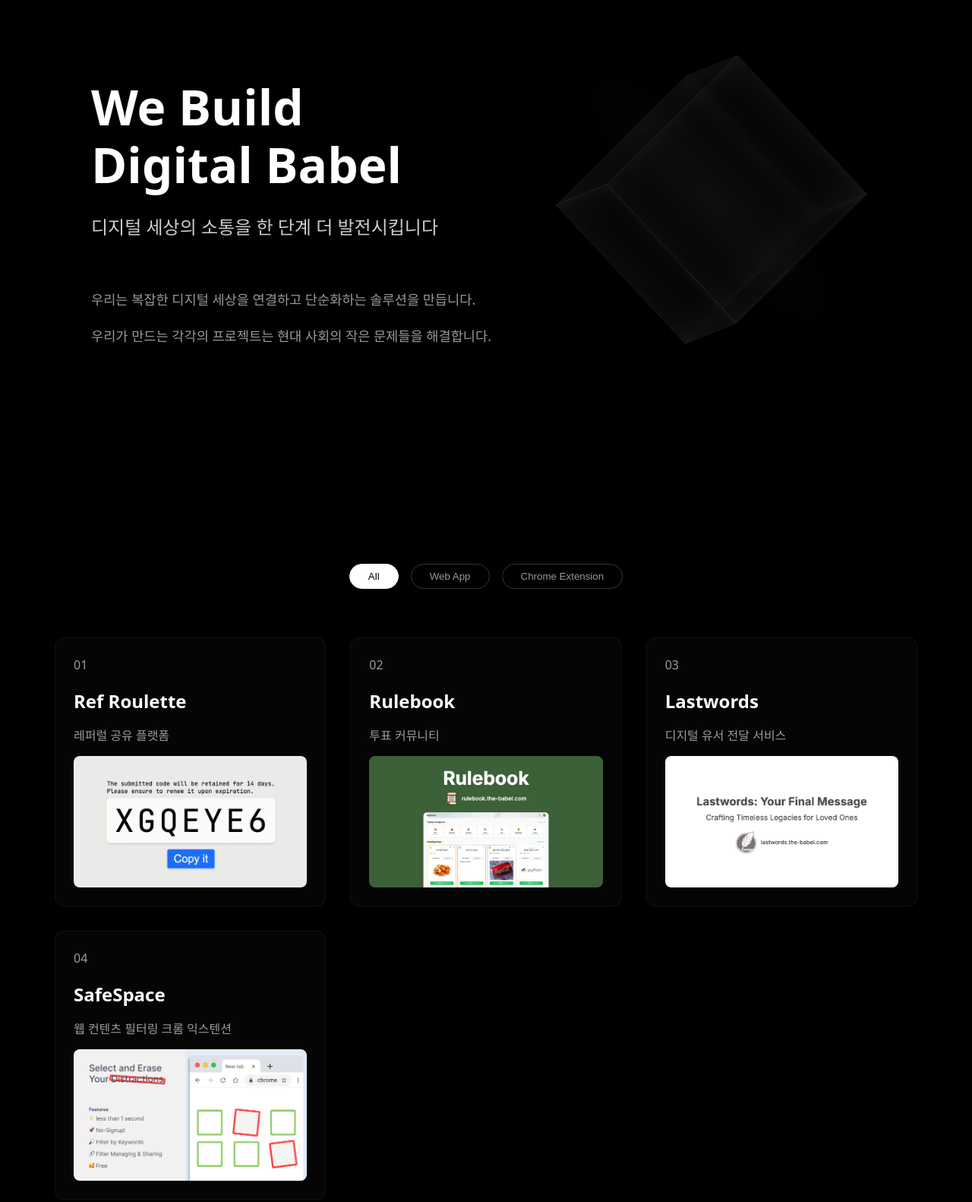
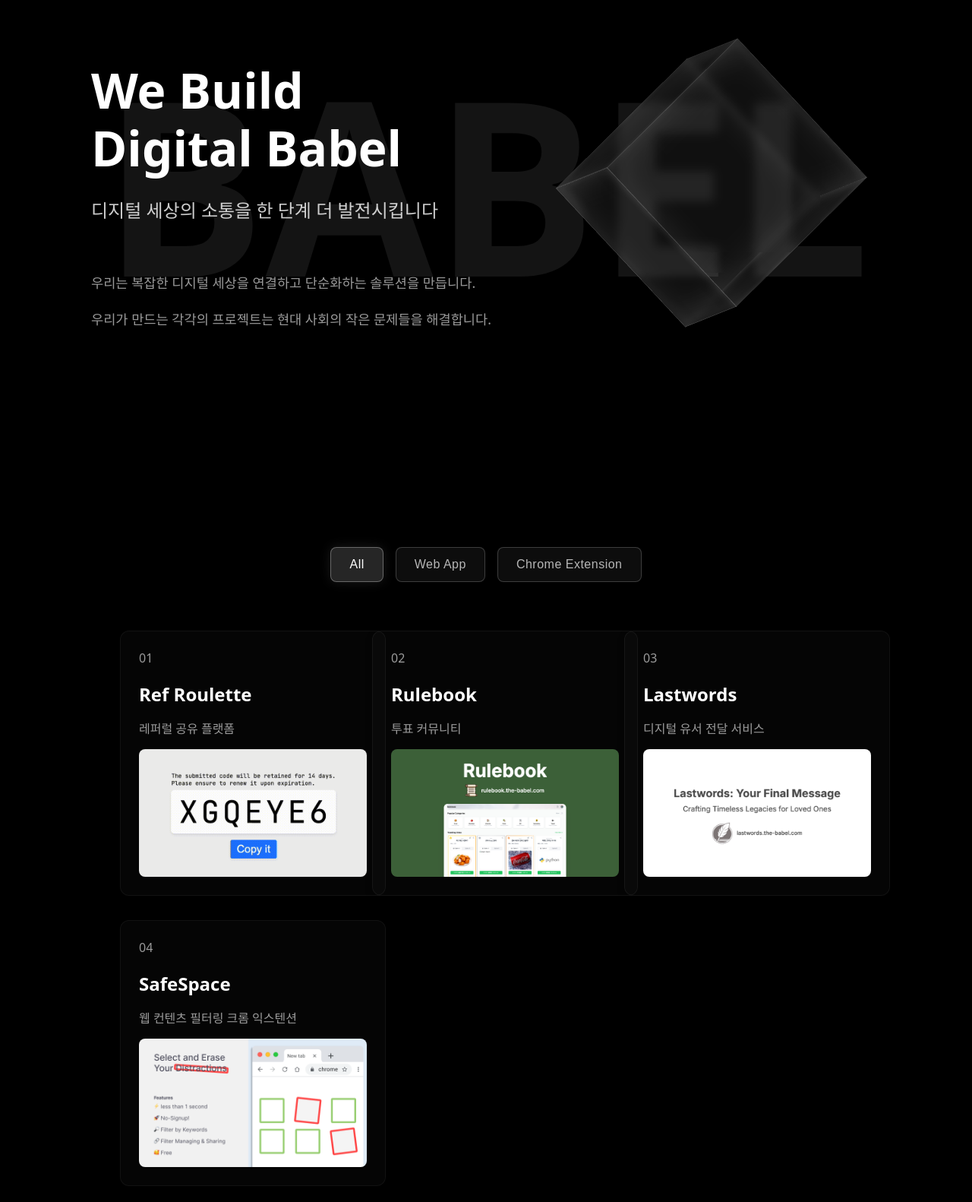
Before and after one commit to erados/the-babel, a website: page index.html in a window 1280 px wide. Shown: the part 160-1742 px from the top of the page at 76% size. Drawn offline with Linux system fonts and the light colour scheme.

Commit message:
background-logo 가 잘보이게 수정

```diff
--- a/package.json
+++ b/package.json
@@ -4,7 +4,7 @@
   "description": "The Babel Website",
   "scripts": {
     "test": "echo \"Error: no test specified\" && exit 1",
-    "dev": "vite",
+    "dev": "vite --host",
     "build": "vite build",
     "preview": "vite preview",
     "deploy": "wrangler pages deploy ."
--- a/src/styles/global.css
+++ b/src/styles/global.css
@@ -96,6 +96,7 @@ nav.nav-hidden {
     justify-content: space-between;
     padding: 0 5rem;
     position: relative;
+    overflow: hidden;
 }
 
 .hero-text {
@@ -139,12 +140,19 @@ nav.nav-hidden {
 
 .projects {
     display: grid;
-    grid-template-columns: repeat(auto-fit, minmax(300px, 1fr));
+    grid-template-columns: repeat(auto-fill, minmax(300px, 300px));
     gap: 2rem;
-    padding: 2rem 0;
+    width: 100%;
+    max-width: 1200px;
+    margin: 0 auto;
+    padding: 2rem;
+    justify-content: center;
+    box-sizing: border-box;
 }
 
 .project-item {
+    width: 100%;
+    max-width: 300px;
     background: rgba(255, 255, 255, 0.02);
     border: 1px solid rgba(255, 255, 255, 0.05);
     border-radius: 12px;
@@ -192,7 +200,11 @@ nav.nav-hidden {
     }
 
     .project-item {
-        padding: 1rem;
+        max-width: 100%;
+        width: 100%;
+        margin: 0 auto;
+        padding-left: 0;
+        padding-right: 0;
     }
 
     /* 네비게이션 반응형 */
@@ -297,24 +309,44 @@ nav.nav-hidden {
 }
 
 .category-btn {
-    padding: 0.5rem 1.5rem;
+    padding: 0.8rem 1.5rem;
     border: 1px solid rgba(255, 255, 255, 0.2);
-    border-radius: 20px;
-    background: transparent;
-    color: rgba(255, 255, 255, 0.6);
+    border-radius: 8px;
+    background: rgba(255, 255, 255, 0.05);
+    color: rgba(255, 255, 255, 0.7);
     cursor: pointer;
     transition: all 0.3s ease;
+    font-size: 1rem;
+    font-weight: 500;
+    letter-spacing: 0.5px;
+    backdrop-filter: blur(5px);
 }
 
 .category-btn:hover {
-    color: white;
-    border-color: white;
+    background: rgba(255, 255, 255, 0.1);
+    color: rgba(255, 255, 255, 0.9);
+    transform: translateY(-2px);
 }
 
 .category-btn.active {
-    background: white;
-    color: black;
-    border-color: white;
+    background: rgba(255, 255, 255, 0.15);
+    color: white;
+    border-color: rgba(255, 255, 255, 0.3);
+    box-shadow: 0 0 15px rgba(255, 255, 255, 0.1);
+}
+
+/* 모바일 대응 */
+@media screen and (max-width: 768px) {
+    .project-categories {
+        gap: 0.8rem;
+        padding: 0 1rem;
+        margin: 1.5rem 0;
+    }
+
+    .category-btn {
+        padding: 0.7rem 1.2rem;
+        font-size: 0.9rem;
+    }
 }
 
 /* 3D 큐브 애니메이션 */
@@ -377,23 +409,6 @@ nav.nav-hidden {
     100% {
         transform: rotateX(360deg) rotateY(720deg) rotateZ(360deg);
     }
-}
-
-/* 큐브 주변 빛나는 효과 강화 */
-.cube::after {
-    content: '';
-    position: absolute;
-    top: -50%;
-    left: -50%;
-    width: 200%;
-    height: 200%;
-    background: radial-gradient(
-        circle,
-        rgba(255, 255, 255, 0.1) 0%,
-        rgba(255, 255, 255, 0) 70%
-    );
-    pointer-events: none;
-    animation: glow 4s infinite alternate;
 }
 
 @keyframes glow {
@@ -471,18 +486,6 @@ nav.nav-hidden {
 
 .project-item:hover .project-image img {
     transform: scale(1.05);
-}
-
-/* 이미지 밝기 조절 */
-.project-image::after {
-    content: '';
-    position: absolute;
-    top: 0;
-    left: 0;
-    width: 100%;
-    height: 100%;
-    background: rgba(0, 0, 0, 0.2);
-    pointer-events: none;
 }
 
 /* 반응형 디자인 */
@@ -899,3 +902,32 @@ header nav {
         padding: 1rem;
     }
 }
+
+.background-logo {
+    position: fixed;
+    top: 50%;
+    left: 50%;
+    transform: translate(-50%, -50%);
+    font-size: 25vw;
+    font-weight: bold;
+    color: rgba(255, 255, 255, 0.08);
+    white-space: nowrap;
+    z-index: -1;
+    pointer-events: none;
+    user-select: none;
+}
+
+/* 모바일 대응 */
+@media screen and (max-width: 768px) {
+    .background-logo {
+        font-size: 40vw; /* 모바일에서는 더 크게 */
+    }
+}
+
+/* 태블릿 크기 대응 */
+@media screen and (min-width: 769px) and (max-width: 1024px) {
+    .projects {
+        grid-template-columns: repeat(auto-fill, minmax(280px, 280px));
+        padding: 2rem;
+    }
+}
```
